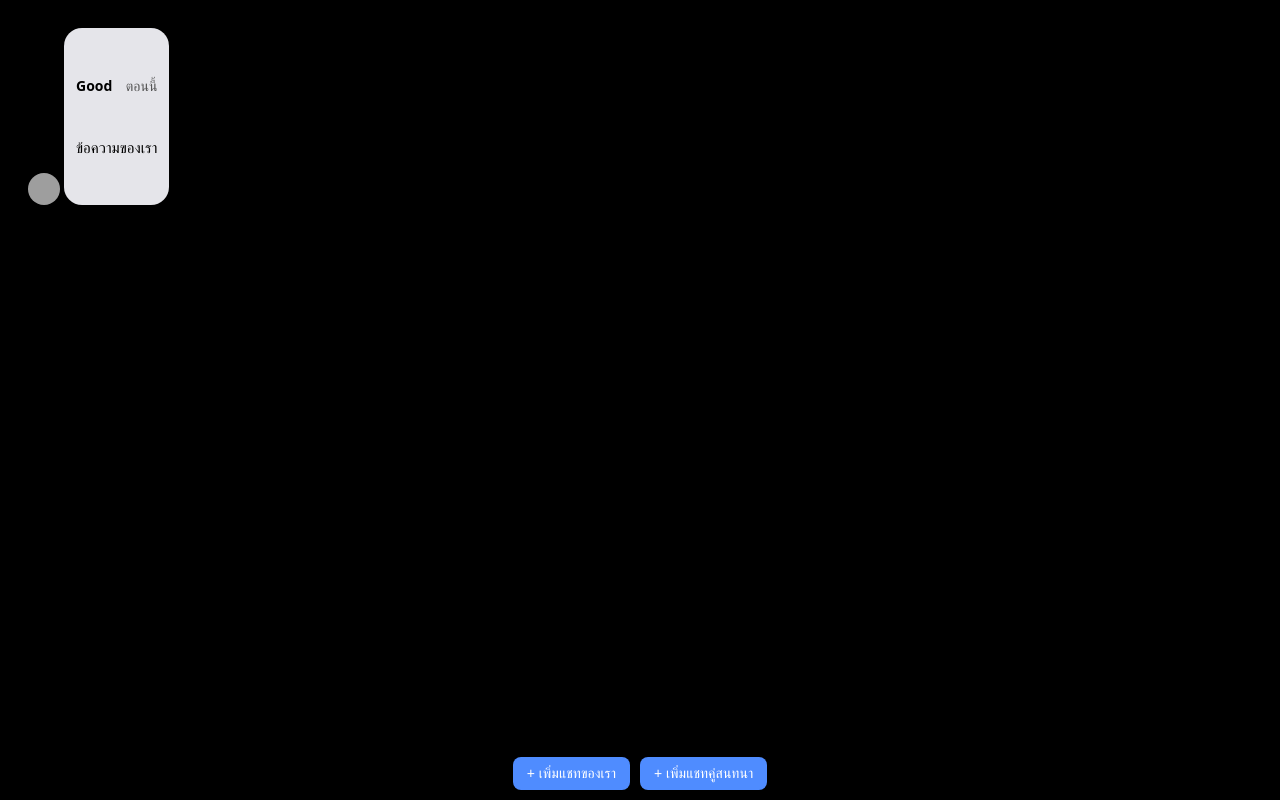
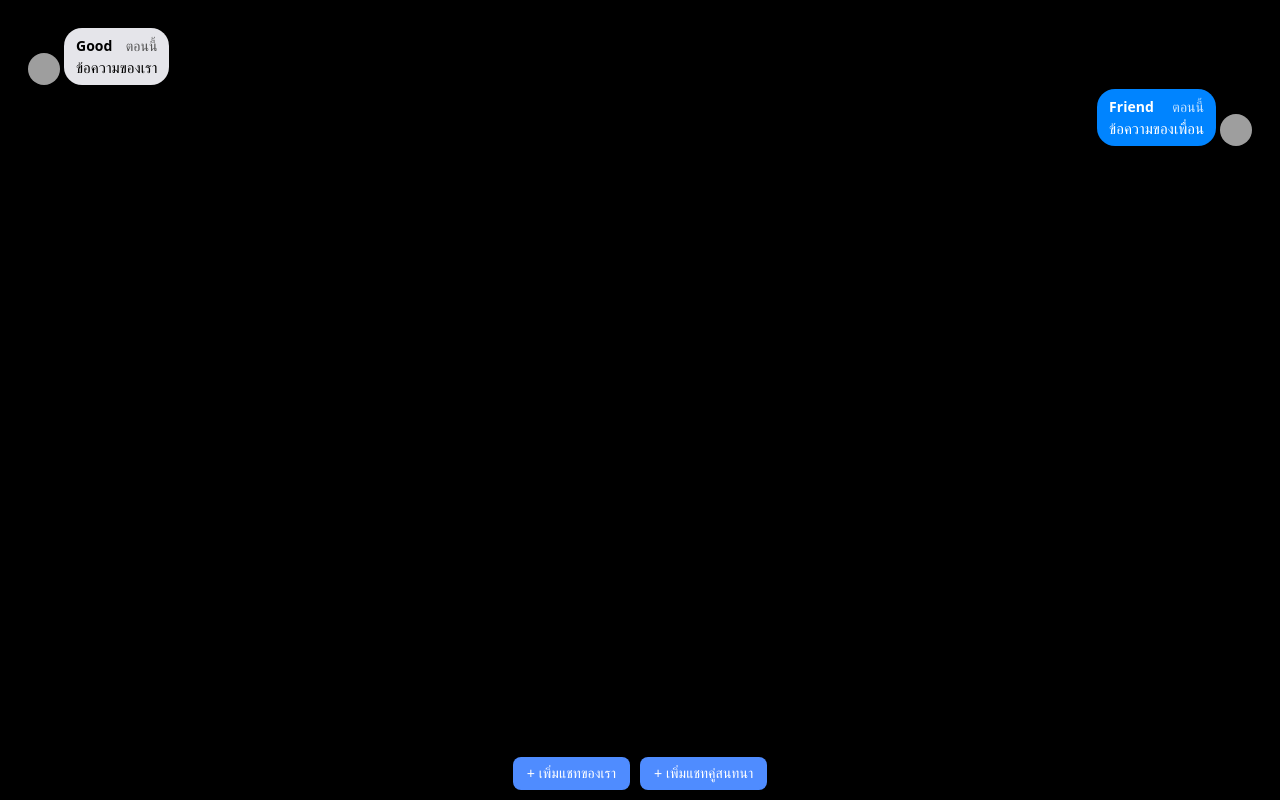
Before and after one commit to JoeKittiphong/Facebook-message-page, a plain HTML site: page Index.html in a window 1280 px wide. Drawn offline with Linux system fonts and the light colour scheme; grey boxes are pictures that could not be loaded.

Commit message:
Update Index.html

```diff
--- a/Index.html
+++ b/Index.html
@@ -116,20 +116,7 @@ body {
 <body>
 
 <div id="chatContainer">
-  <!-- ตัวอย่างเริ่มต้น -->
-  <div class="bubble-row mychat">
-    <label class="avatar">
-      <img src="https://upload.wikimedia.org/wikipedia/commons/8/83/Facebook_Messenger_4_Logo.svg">
-      <input type="file" accept="image/*">
-    </label>
-    <div class="bubble">
-      <div class="header">
-        <span class="name" contenteditable="true">Good</span>
-        <span class="time" contenteditable="true">ตอนนี้</span>
-      </div>
-      <div class="message" contenteditable="true">ข้อความของเรา</div>
-    </div>
-  </div>
+  <!-- แชทเริ่มต้นจะถูกสร้างด้วย JavaScript -->
 </div>
 
 <div id="buttons">
@@ -232,10 +219,9 @@ function updateAvatars() {
 document.getElementById('addMyChat').addEventListener('click', () => addChat(true));
 document.getElementById('addPartnerChat').addEventListener('click', () => addChat(false));
 
-document.querySelectorAll('.bubble-row').forEach(row => {
-  initAvatar(row.querySelector('.avatar'), row.classList.contains('mychat'));
-});
-updateAvatars();
+// สร้างแชทเริ่มต้น
+addChat(true);  // แชทของเรา
+addChat(false); // แชทคู่สนทนา
 </script>
 
 </body>
```
